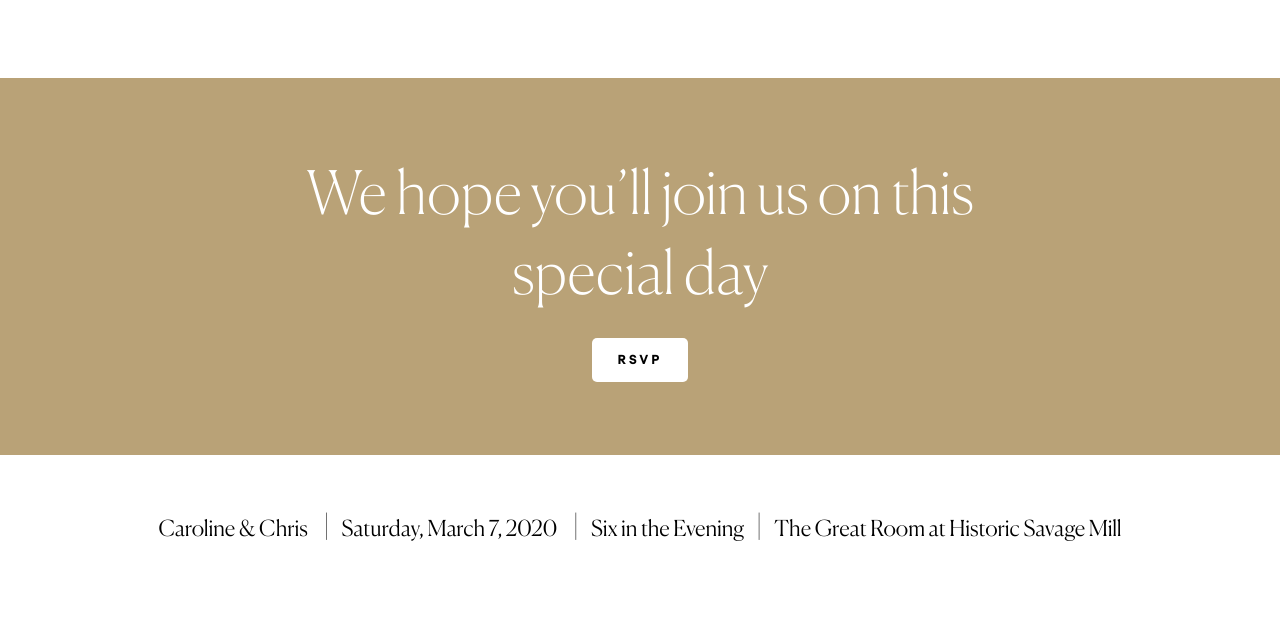
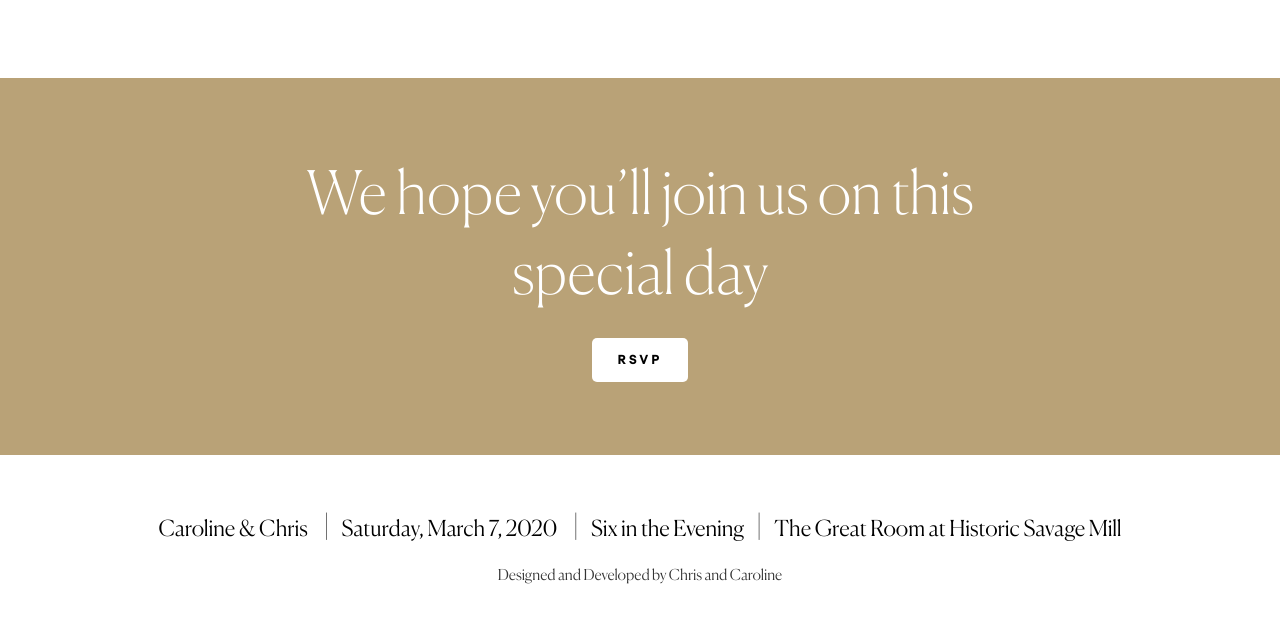
Before and after one commit to carolinesoleelee/wedding-site, a Gatsby site: page / in a window 1280 px wide. Shown: the part 2469-3092 px from the top of the page. Built offline with nearby package versions, Linux system fonts and the light colour scheme; Gatsby itself is replaced by a stand-in of ours; a web font is replaced by a local one.

Commit message:
chris and coar

```diff
--- a/src/components/footer.js
+++ b/src/components/footer.js
@@ -12,6 +12,7 @@ const footer = () => {
       <StyledHeader>Six in the Evening</StyledHeader>
       <Line>|</Line>
       <StyledHeader>The Great Room at Historic Savage Mill</StyledHeader>
+      <Reserve>Designed and Developed by Chris and Caroline</Reserve>
     </ContentContainer>
   );
 };
@@ -62,3 +63,10 @@ const StyledHeader = styled.span`
     line-height: 30px;
   }
 `;
+
+const Reserve = styled.div`
+  margin: 0 auto;
+  font-family: Canela-Light;
+  padding-top: 20px;
+  font-size: 15px;
+`;
```
